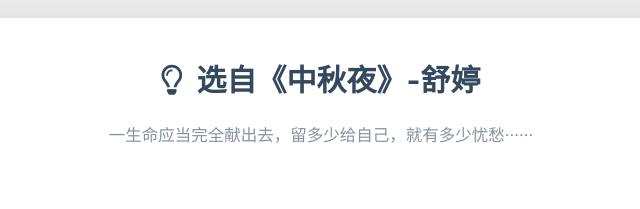
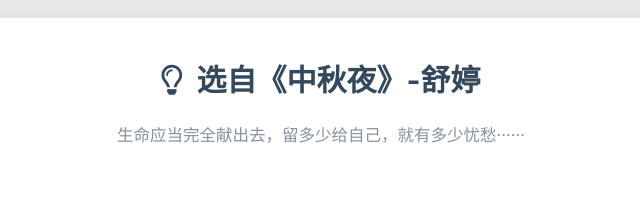
Before and after one commit to nereus-east/nereus-east.github.io, a plain HTML site: page index.html in a window 1280 px wide. Shown: the part 800-1009 px from the top of the page, 319-959 px from the left. Drawn offline with nearby package versions, Linux system fonts and the light colour scheme; some packages are replaced by stand-ins of ours; a script that the page names is missing.

Commit message:
Site updated: 2020-03-29 12:27:05

```diff
--- a/index.html
+++ b/index.html
@@ -378,7 +378,7 @@
 
     <div class="row">
         <div class="col l8 offset-l2 m10 offset-m1 s10 offset-s1 center-align text">
-            一生命应当完全献出去，留多少给自己，就有多少忧愁······
+            生命应当完全献出去，留多少给自己，就有多少忧愁······
         </div>
     </div>
 </div>
```
